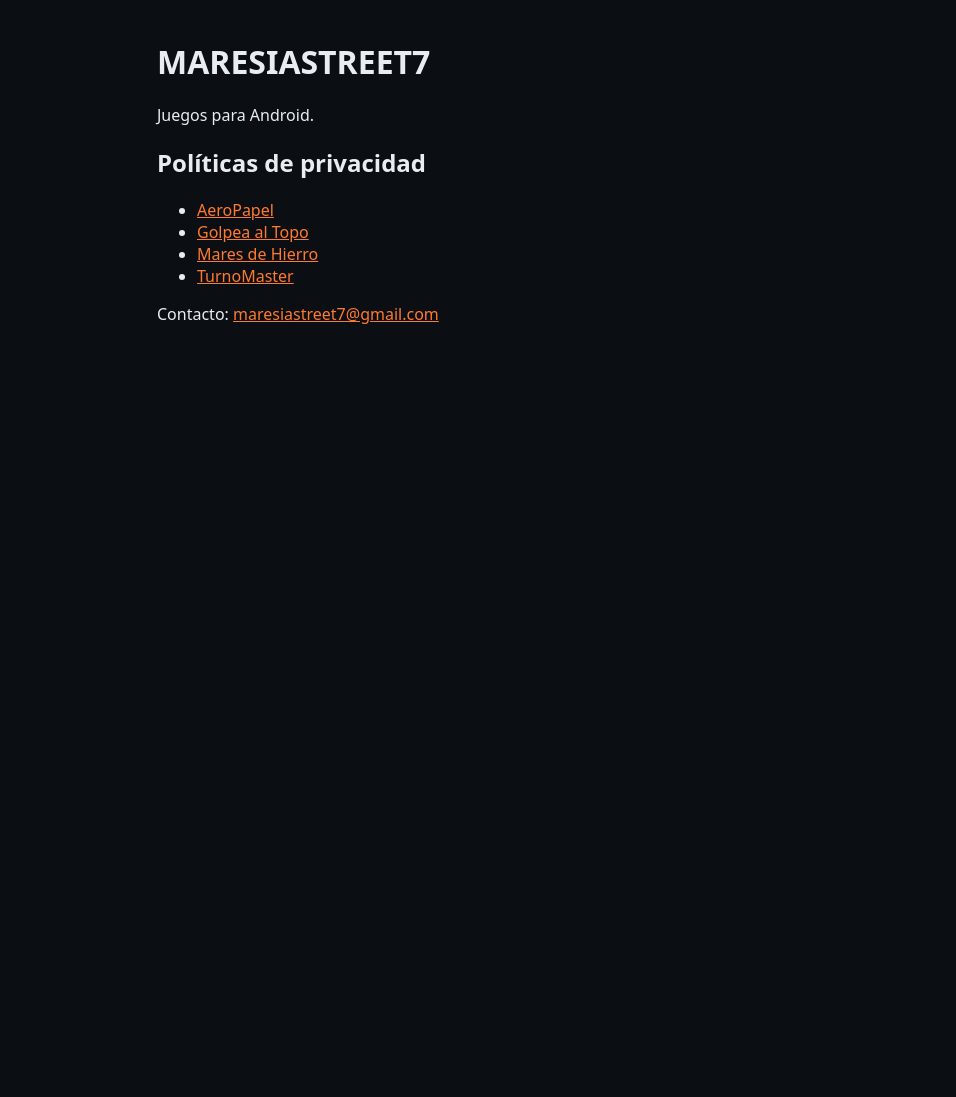
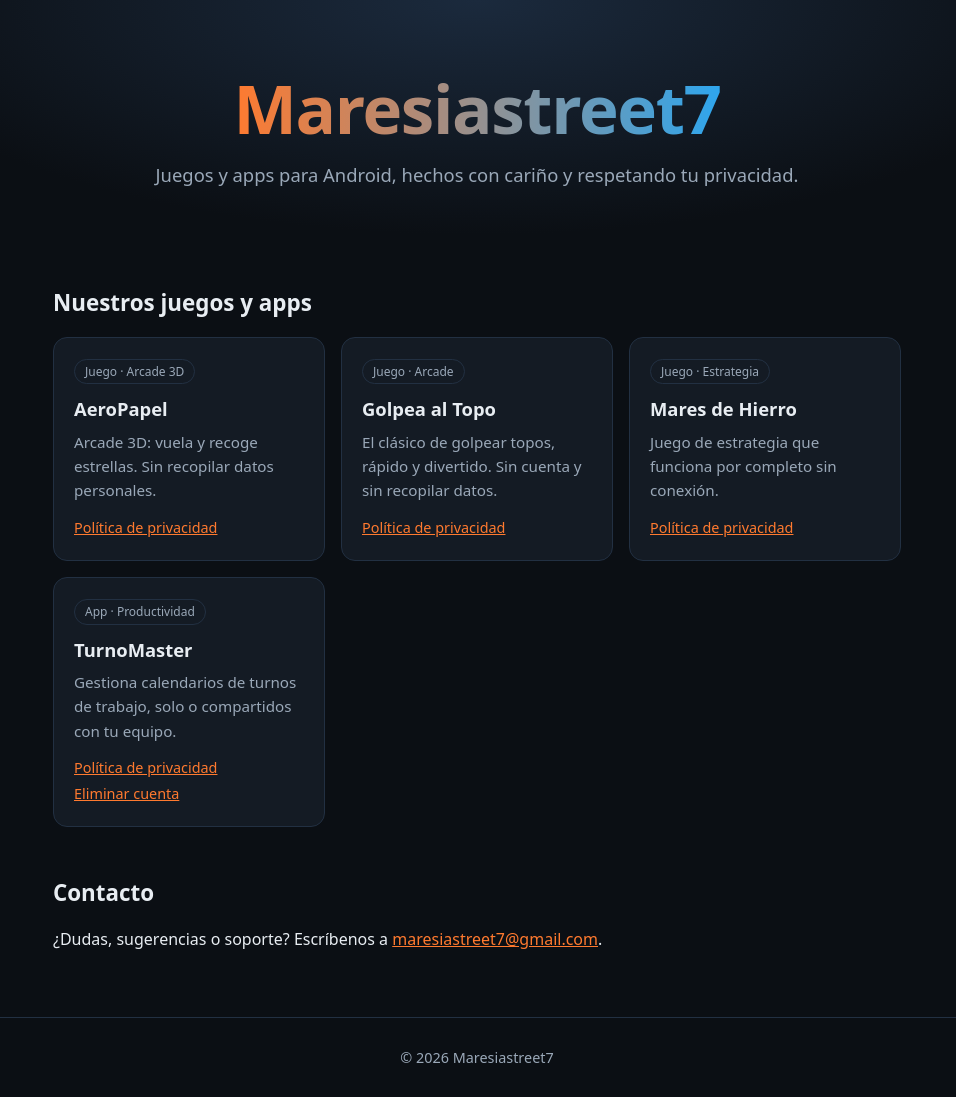
Before and after one commit to maresiastreet7/maresiastreet7.github.io, a plain HTML site: page index.html in a window 1280 px wide. Shown: the whole page, without its empty margins (163-1119 px from the left). Before the commit the page ends 800 px from the top, so only its background shows below. Drawn offline with Linux system fonts and the light colour scheme.

Commit message:
Nueva portada de Maresiastreet7 y dominio maresiastreet7.dpdns.org
Co-Authored-By: Claude Opus 5.5 <noreply@anthropic.com>
Claude-Session: https://claude.ai/code/session_01Bh2F7PMfH9t9AdPFzLMdbx

```diff
--- a/index.html
+++ b/index.html
@@ -1,6 +1,73 @@
 <!doctype html>
-<html lang="es"><head><meta charset="utf-8"><meta name="viewport" content="width=device-width,initial-scale=1"><title>MARESIASTREET7</title>
-<style>body{font-family:system-ui,sans-serif;max-width:640px;margin:40px auto;padding:0 16px;background:#0b0f14;color:#e8edf2}a{color:#ff7a2f}</style></head>
-<body><h1>MARESIASTREET7</h1><p>Juegos para Android.</p>
-<h2>Políticas de privacidad</h2><ul><li><a href="aeropapel/privacidad.html">AeroPapel</a></li><li><a href="golpeatopo/privacidad.html">Golpea al Topo</a></li><li><a href="maresdehierro/privacidad.html">Mares de Hierro</a></li><li><a href="turnomaster/privacidad.html">TurnoMaster</a></li></ul>
-<p>Contacto: <a href="mailto:maresiastreet7@gmail.com">maresiastreet7@gmail.com</a></p></body></html>
+<html lang="es">
+<head>
+<meta charset="utf-8">
+<meta name="viewport" content="width=device-width,initial-scale=1">
+<title>Maresiastreet7</title>
+<meta name="description" content="Maresiastreet7 — juegos y apps para Android, sin anuncios invasivos y respetando tu privacidad.">
+<style>
+:root{--bg:#0b0f14;--card:#141b24;--ink:#e8edf2;--muted:#9aa8b8;--accent:#ff7a2f;--accent2:#2ea6ee;--border:#223042}
+*{box-sizing:border-box}
+body{margin:0;font-family:system-ui,-apple-system,"Segoe UI",Roboto,sans-serif;background:var(--bg);color:var(--ink);line-height:1.6}
+a{color:var(--accent)}
+.wrap{max-width:880px;margin:0 auto;padding:0 16px}
+header{padding:72px 0 48px;text-align:center;background:radial-gradient(ellipse at top,#1b2a3d 0%,var(--bg) 70%)}
+h1{margin:0;font-size:clamp(2.4rem,9vw,4.2rem);letter-spacing:-.02em;line-height:1.1}
+h1 span{background:linear-gradient(90deg,var(--accent),var(--accent2));-webkit-background-clip:text;background-clip:text;color:transparent}
+.tag{margin:14px 0 0;color:var(--muted);font-size:1.15rem}
+h2{font-size:1.4rem;margin:48px 0 16px}
+.grid{display:grid;grid-template-columns:repeat(auto-fit,minmax(240px,1fr));gap:16px}
+.card{background:var(--card);border:1px solid var(--border);border-radius:14px;padding:20px}
+.card h3{margin:0 0 6px;font-size:1.15rem}
+.card p{margin:0 0 12px;color:var(--muted);font-size:.95rem}
+.badge{display:inline-block;font-size:.75rem;padding:2px 10px;border-radius:999px;border:1px solid var(--border);color:var(--muted);margin-bottom:10px}
+.links a{display:inline-block;margin-right:14px;font-size:.9rem}
+footer{margin:64px 0 0;padding:28px 0;border-top:1px solid var(--border);color:var(--muted);font-size:.9rem;text-align:center}
+</style>
+</head>
+<body>
+<header>
+  <div class="wrap">
+    <h1><span>Maresiastreet7</span></h1>
+    <p class="tag">Juegos y apps para Android, hechos con cariño y respetando tu privacidad.</p>
+  </div>
+</header>
+
+<main class="wrap">
+  <h2>Nuestros juegos y apps</h2>
+  <div class="grid">
+    <div class="card">
+      <span class="badge">Juego · Arcade 3D</span>
+      <h3>AeroPapel</h3>
+      <p>Arcade 3D: vuela y recoge estrellas. Sin recopilar datos personales.</p>
+      <div class="links"><a href="aeropapel/privacidad.html">Política de privacidad</a></div>
+    </div>
+    <div class="card">
+      <span class="badge">Juego · Arcade</span>
+      <h3>Golpea al Topo</h3>
+      <p>El clásico de golpear topos, rápido y divertido. Sin cuenta y sin recopilar datos.</p>
+      <div class="links"><a href="golpeatopo/privacidad.html">Política de privacidad</a></div>
+    </div>
+    <div class="card">
+      <span class="badge">Juego · Estrategia</span>
+      <h3>Mares de Hierro</h3>
+      <p>Juego de estrategia que funciona por completo sin conexión.</p>
+      <div class="links"><a href="maresdehierro/privacidad.html">Política de privacidad</a></div>
+    </div>
+    <div class="card">
+      <span class="badge">App · Productividad</span>
+      <h3>TurnoMaster</h3>
+      <p>Gestiona calendarios de turnos de trabajo, solo o compartidos con tu equipo.</p>
+      <div class="links"><a href="turnomaster/privacidad.html">Política de privacidad</a><a href="turnomaster/eliminar-cuenta.html">Eliminar cuenta</a></div>
+    </div>
+  </div>
+
+  <h2>Contacto</h2>
+  <p>¿Dudas, sugerencias o soporte? Escríbenos a <a href="mailto:maresiastreet7@gmail.com">maresiastreet7@gmail.com</a>.</p>
+</main>
+
+<footer>
+  <div class="wrap">© 2026 Maresiastreet7</div>
+</footer>
+</body>
+</html>
```
Also changed, not shown: 1 other file.
